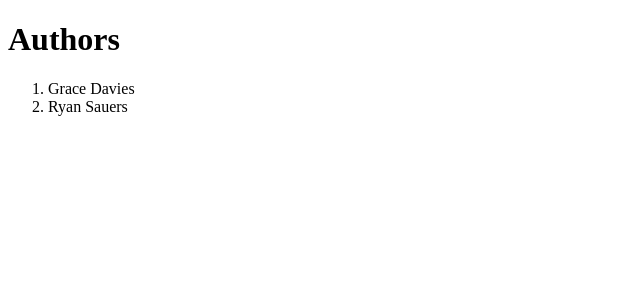
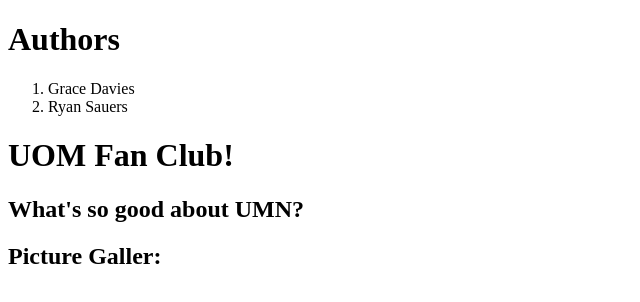
Before and after one commit to PacifismPostMortem/csci5117-9-9-2024, a plain HTML site: page index.html in a window 1280 px wide. Shown: the whole page, without its empty margins (0-640 px from the left). Drawn offline with Linux system fonts and the light colour scheme.

Commit message:
section titles

```diff
--- a/index.html
+++ b/index.html
@@ -10,6 +10,9 @@
 		<li> Grace Davies </li>
         <li> Ryan Sauers </li>
 	</ol>
+	<h1>UOM Fan Club!</h1>
+	<h2>What's so good about UMN?</h2>
+	<h2>Picture Galler:</h2>
 
 
 	</body>
```
